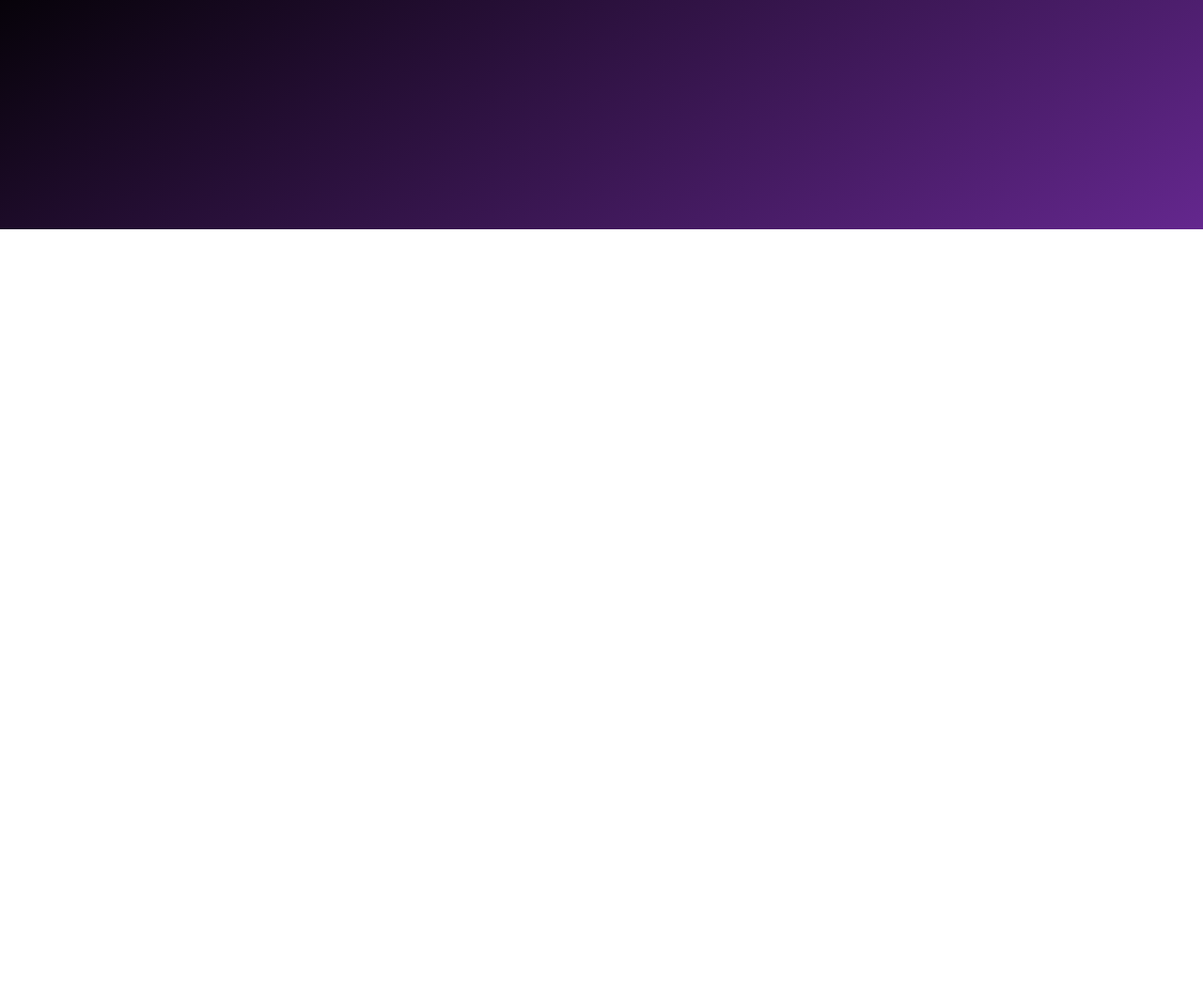
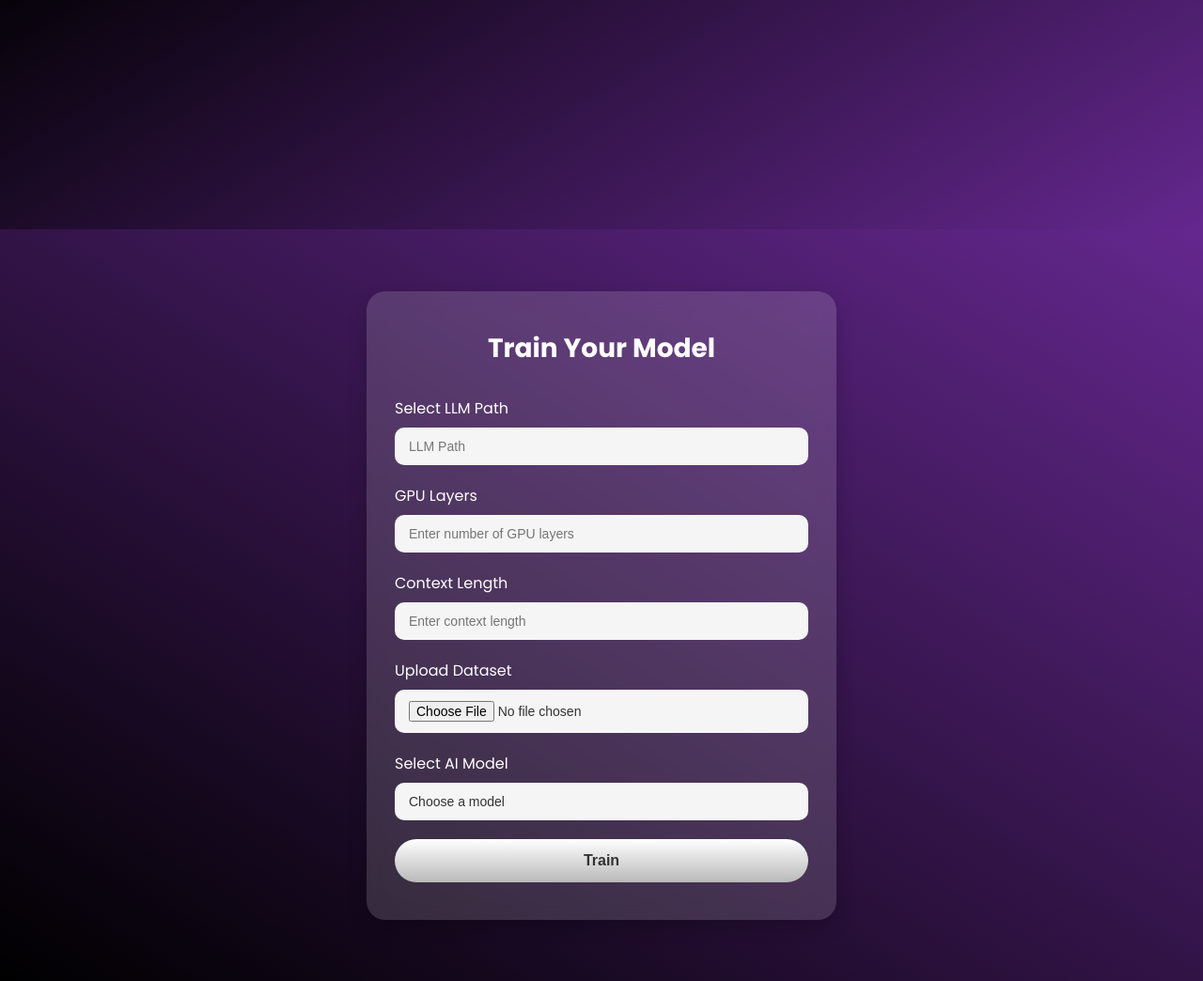
Before and after one commit to Shehrozkashif/Reducing-Hellucination-in-private-LLM, a plain HTML site: page frontend/web/index.html in a window 1280 px wide. Shown: the part 556-1600 px from the top of the page at 94% size. Before the commit the page ends 800 px from the top, so only its background shows below. Drawn offline with nearby package versions, Linux system fonts and the light colour scheme.

Commit message:
integrating pages

```diff
--- a/frontend/web/css/data_entry.css
+++ b/frontend/web/css/data_entry.css
@@ -21,19 +21,25 @@
 
   body {
     font-family: var(--font-family);
-    background: linear-gradient(to top right, var(--bg-start), var(--bg-end));
-    min-height: 100vh;
-    display: flex;
+    /* background: linear-gradient(to top right, var(--bg-start), var(--bg-end));
+    min-height: 100vh; */
+    /* display: flex;
     align-items: center;
-    justify-content: center;
-    padding: 20px;
+    justify-content: center; */
+    /* padding: 20px; */
   }
 
   .container {
     width: 100%;
     max-width: 500px;
   }
-
+  .data_en{
+        background: linear-gradient(to top right, var(--bg-start), var(--bg-end));
+    min-height: 100vh;
+    display: flex;
+    align-items: center;
+    justify-content: center;
+  }
   .config-form {
     background: var(--form-bg);
     backdrop-filter: blur(10px);
--- a/frontend/web/index.html
+++ b/frontend/web/index.html
@@ -7,7 +7,8 @@
   <title>AI Intelligence Platform</title>
   <link href="https://fonts.googleapis.com/css2?family=Poppins:wght@400;600;700&display=swap" rel="stylesheet">
   <script src="https://cdnjs.cloudflare.com/ajax/libs/gsap/3.12.2/gsap.min.js"></script>
-  <link rel="stylesheet" href="css/index_css.css">
+  <link rel="stylesheet" href="css/index_css.css">  <link rel="stylesheet" href="../web/css/data_entry.css" />
+
 </head>
 
 <body>
@@ -18,13 +19,13 @@
       </div>
       <nav class="nav-links">
         <ol>
-        <li class="navbar_menu"><a href="#">Sign up</a></li>
-        <li class="navbar_menu"><a href="#">Login</a></li>
-        <li class="navbar_menu"><a href="#">Setting</a></li>
+        <!-- <li class="navbar_menu"><a href="">Chat</a></li> -->
+        <li class="navbar_menu"><a href="login.html">Login</a></li>
+        <li class="navbar_menu"><a href="forgotPW.html">Forget Password</a></li>
       </ol>
       </nav>
       <div class="cta-button">
-        <a href="#" style="color: white;" class="get_started">Get Started</a>
+        <a href="front page/index.html" style="color: white;" class="get_started">Get Started</a>
       </div>
     </header>
 
@@ -44,6 +45,70 @@
       </div> -->
     </section>
   </div>
+
+  <div class="data_en">
+
+
+  <div class="container">
+    <form class="config-form" id="trainForm">
+      <h1>Train Your Model</h1>
+
+      <div class="form-group">
+        <label>Select LLM Path</label>
+        <input type="text" placeholder="LLM Path" required />
+      </div>
+
+      <div class="form-group">
+        <label>GPU Layers</label>
+        <input type="number" placeholder="Enter number of GPU layers" required />
+      </div>
+
+      <div class="form-group">
+        <label>Context Length</label>
+        <input type="number" placeholder="Enter context length" required />
+      </div>
+
+      <div class="form-group">
+        <label>Upload Dataset</label>
+        <input type="file" required />
+      </div>
+
+      <div class="form-group">
+        <label>Select AI Model</label>
+        <select required>
+          <option value="">Choose a model</option>
+          <option value="deepseek">DeepSeek</option>
+          <option value="mistral">Mistral 7B</option>
+          <option value="llama">LLaMA 2</option>
+          <option value="openchat">OpenChat</option>
+          <option value="falcon">Falcon</option>
+        </select>
+      </div>
+
+      <button type="submit">Train</button>
+
+      <div id="loadingBar" class="loading-container hidden">
+        <div class="loading-bar"></div>
+      </div>
+    </form>
+  </div>
+
+  <script>
+    const form = document.getElementById('trainForm');
+    const loadingBar = document.getElementById('loadingBar');
+
+    form.addEventListener('submit', (e) => {
+      e.preventDefault();
+      loadingBar.classList.remove('hidden');
+
+
+      setTimeout(() => {
+        loadingBar.classList.add('hidden');
+        alert('Training complete!');
+      }, 5000);
+    });
+  </script>
+  </div>
 </body>
 
 </html>
```
Also changed, not shown: frontend/web/login.html (+1 -1 lines).
